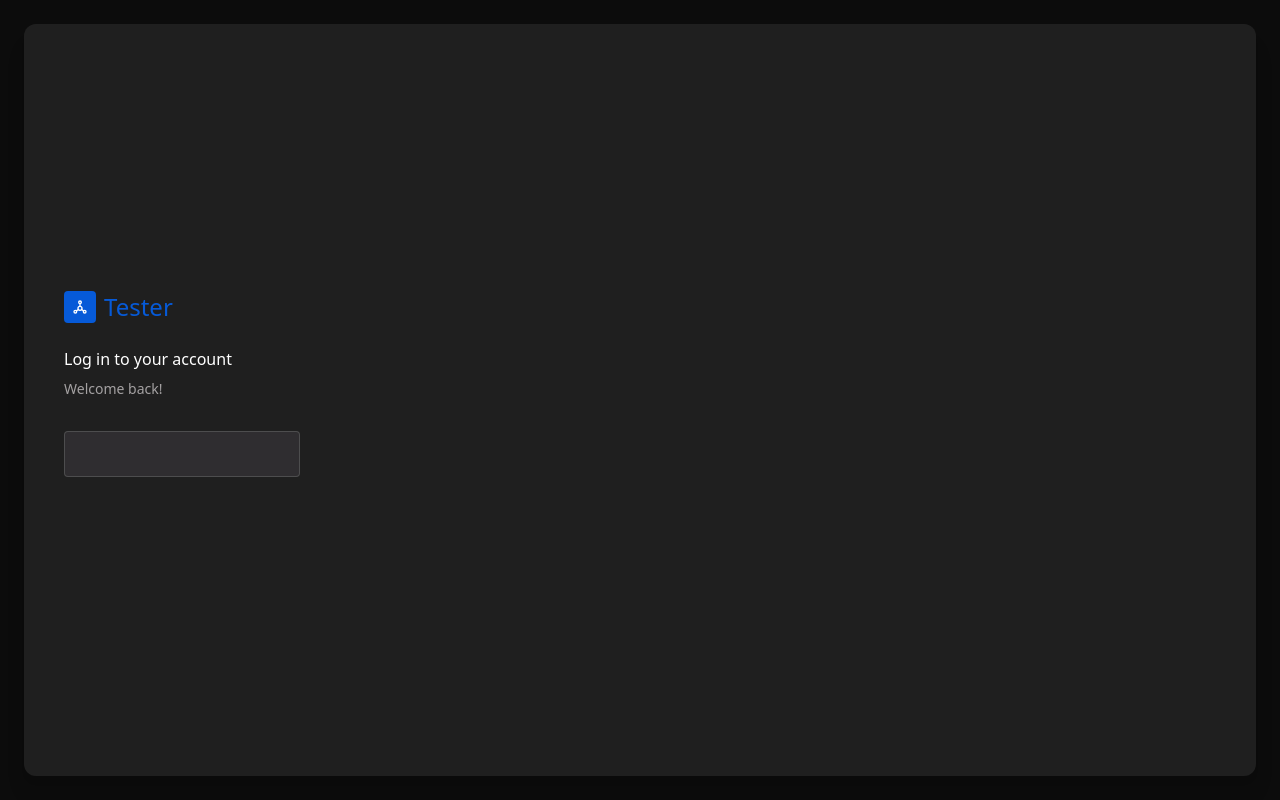
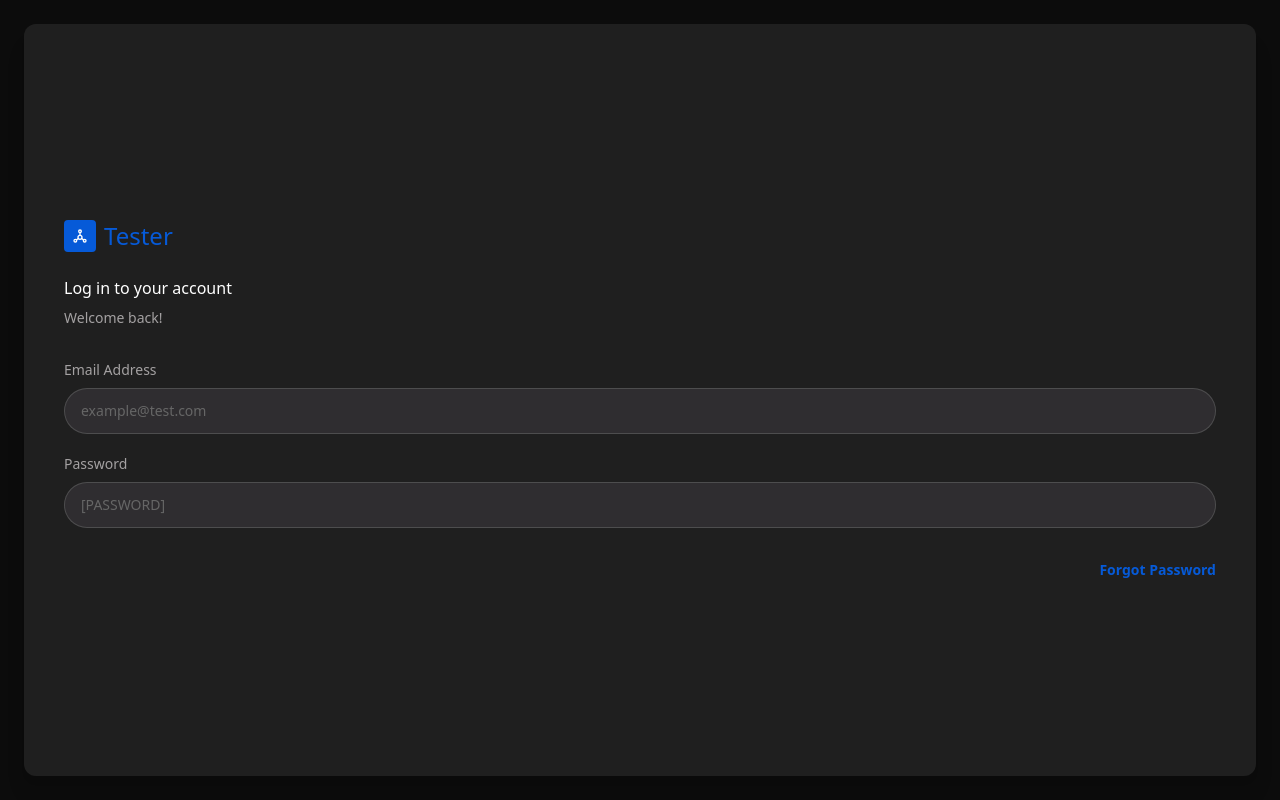
Before and after one commit to mdrisco4/fullstack_social_media_react_FE, a React (Create React App) app: page /login in a window 1280 px wide. Built offline with nearby package versions, Linux system fonts and the light colour scheme.

Commit message:
continuing to work on Login page

```diff
--- a/src/pages/Login.jsx
+++ b/src/pages/Login.jsx
@@ -1,8 +1,17 @@
 import React from "react"
+import { Link } from "react-router-dom"
 import { TbSocial } from "react-icons/tb"
 import { TextInput } from "../components"
+import { useForm } from "react-hook-form"
 
 const Login = () => {
+    const  {
+        register,
+        handleSubmit,
+        formState: {errors},
+    } = useForm({
+        mode: "onChange",
+    })
   return (
     <div className='bg-bgColor w-full h-[100vh] flex items-center justify-center p-6'>
         <div className='w-full md:2-2/3 h-fit lg:h-full 2xl:h-5/6 py-8 lg:py-0 flex bg-primary rounded-xl overflow-hidden shadow-xl'>
@@ -20,8 +29,39 @@ const Login = () => {
                     Welcome back!
                 </span>
                 <form className="py-8 flex flex-col gap-5">
-                    <TextInput />
+                    <TextInput
+                    name="email"
+                    placeholder="example@test.com"
+                    label="Email Address"
+                    type="email"
+                    register={
+                        register("email", {
+                            required: "Email address is required"
+                        })}
+                        styles="w-full rounded-full"
+                        labelStyle="ml-2"
+                        error= {errors.email ? errors.email.message : "" }
+                    />
+                    <TextInput
+                    name="password"
+                    placeholder="[PASSWORD]"
+                    label="Password"
+                    type="password"
+                    register={
+                        register("password", {
+                            required: "Password address is required"
+                        })}
+                        styles="w-full rounded-full"
+                        labelStyle="ml-2"
+                        error= {errors.email ? errors.email.message : "" }
+                    />
                 </form>
+
+                <Link
+                to="/reset-password"
+                className="text-sm text-right text-blue font-semibold"
+                >
+                    Forgot Password</Link>
             </div>
             {/* RIGHT */}
             <div></div>
```
